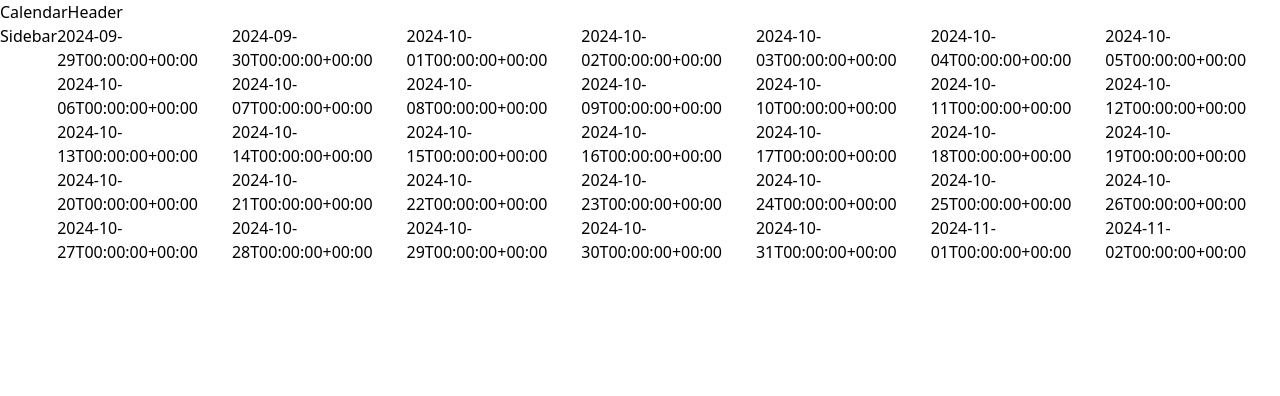
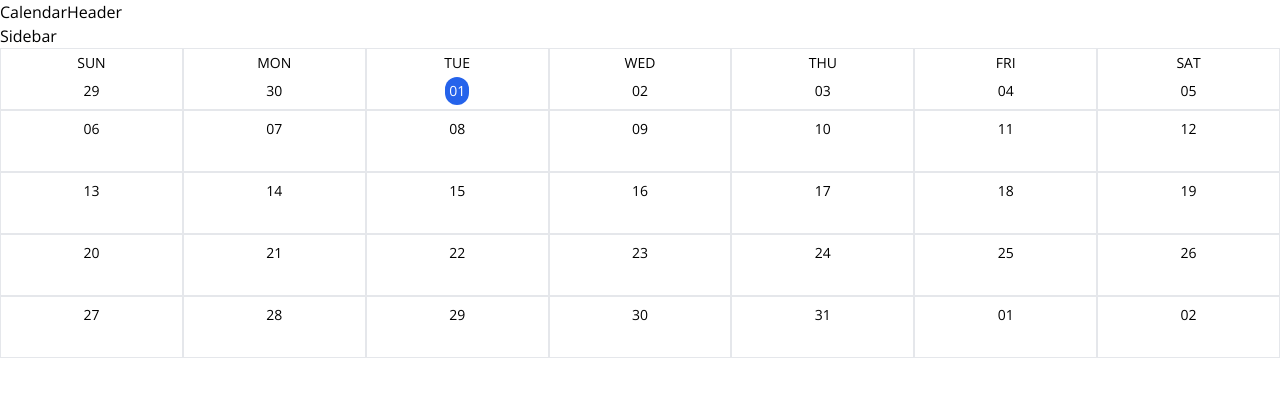
Before and after one commit to kardi06/react-calendar, a React (Create React App) app: page / in a window 1280 px wide. Shown: the top 396 px of the page. Built offline with nearby package versions, Linux system fonts and the light colour scheme.

Commit message:
calendar styling

```diff
--- a/public/index.html
+++ b/public/index.html
@@ -15,6 +15,14 @@
       user's mobile device or desktop. See https://developers.google.com/web/fundamentals/web-app-manifest/
     -->
     <link rel="manifest" href="%PUBLIC_URL%/manifest.json" />
+    <link
+      href="https://fonts.googleapis.com/css?family=Material+Icons|Material+Icons+Outlined|Material+Icons+Two+Tone|Material+Icons+Round|Material+Icons+Sharp"
+      rel="stylesheet"
+    />
+    <link
+      href="https://fonts.googleapis.com/css2?family=Open+Sans:wght@400;600;700&display=swap"
+      rel="stylesheet"
+    />
     <!--
       Notice the use of %PUBLIC_URL% in the tags above.
       It will be replaced with the URL of the `public` folder during the build.
--- a/src/App.js
+++ b/src/App.js
@@ -11,7 +11,7 @@
     <>
       <div className="h-screen flex flex-col">
         <CalendarHeader/>
-        <div className="flex">
+        <div className="flex flex-col">
           <Sidebar/>
           <Month month={currentMonth}/>
         </div>
--- a/src/components/Day.js
+++ b/src/components/Day.js
@@ -1,9 +1,22 @@
-import React from 'react'
+import dayjs from "dayjs";
+import React from "react";
 
-export default function Day({day}) {
+export default function Day({ day, rowIdx }) {
+  const getCurrentDayClass = () => {
+    return day.format("DD-MM-YY") === dayjs().format("DD-MM-YY")
+      ? "bg-blue-600 text-white rounded-full"
+      : "";
+  };
   return (
-    <div>
-        {day.format()}
+    <div className="border border-gray-200 flex flex-col">
+      <header className="flex flex-col items-center">
+        {rowIdx === 0 && (
+          <p className="text-sm mt-1">{day.format("ddd").toUpperCase()}</p>
+        )}
+        <p className={`text-sm p-1 my-1 text-center ${getCurrentDayClass()}`}>
+          {day.format("DD")}
+        </p>
+      </header>
     </div>
-  )
+  );
 }
--- a/src/components/Month.js
+++ b/src/components/Month.js
@@ -4,13 +4,13 @@
 export default function Month({month}) {
   return (
     <div className='flex-1 grid grid-cols-7 grid-rows-5'>
-        {month.map((row, i) => (
-            <React.Fragment key={i}>
-                {row.map((day, idx) => (
-                    <Day day={day} key={idx}/>
-                ))}
+        {month.map((row, i) => {
+            return <React.Fragment key={i}>
+                {row.map((day, idx) => {
+                    return <Day day={day} key={idx} rowIdx={i}/>
+                })}
             </React.Fragment>
-        ))}
+        })}
     </div>
   )
 }
--- a/tailwind.config.js
+++ b/tailwind.config.js
@@ -3,7 +3,14 @@
     "./src/**/*.{js,jsx,ts,tsx}",
   ],
   theme: {
-    extend: {},
+    extend: {
+      fontFamily: {
+        sans:['Open Sans', 'sans-serif']
+      },
+      gridTemplateColumns: {
+        "1/5":"1fr 5fr"
+      }
+    },
   },
   plugins: [require('@tailwindcss/forms')],
 }
```
